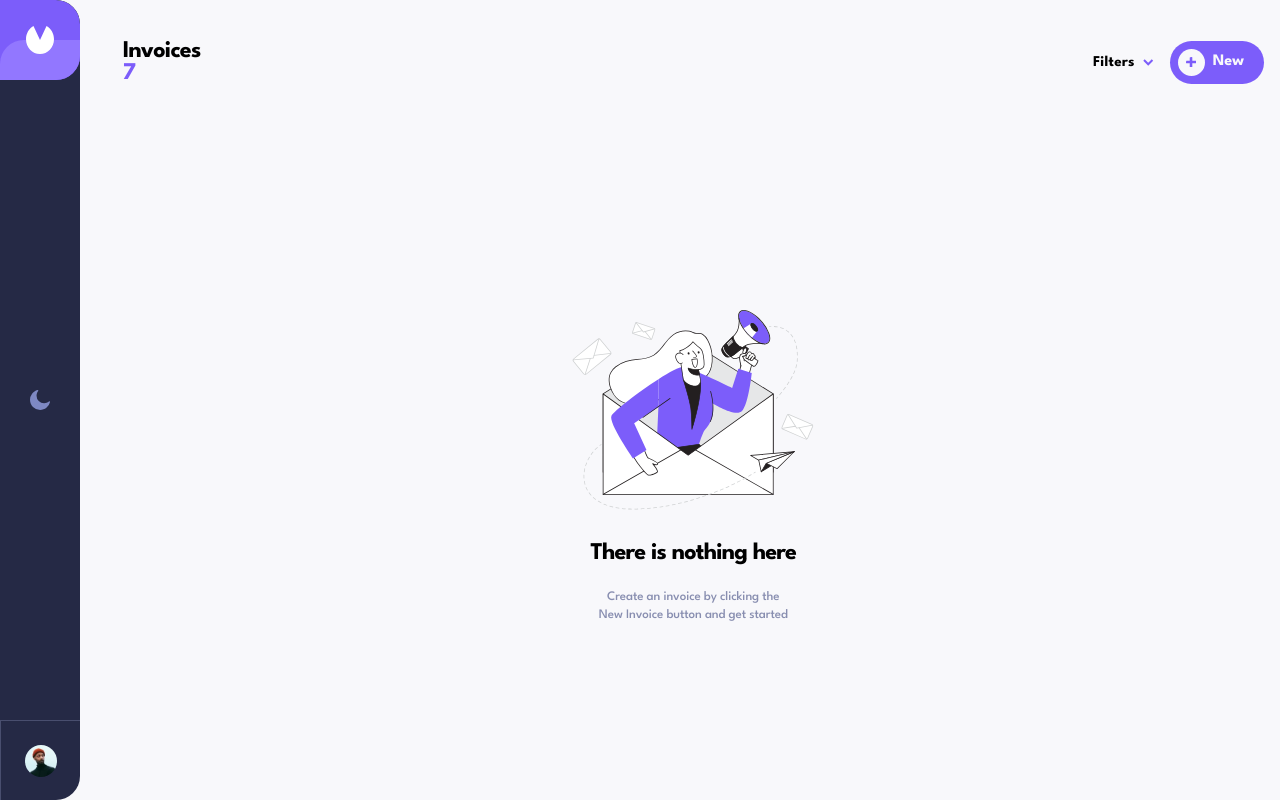
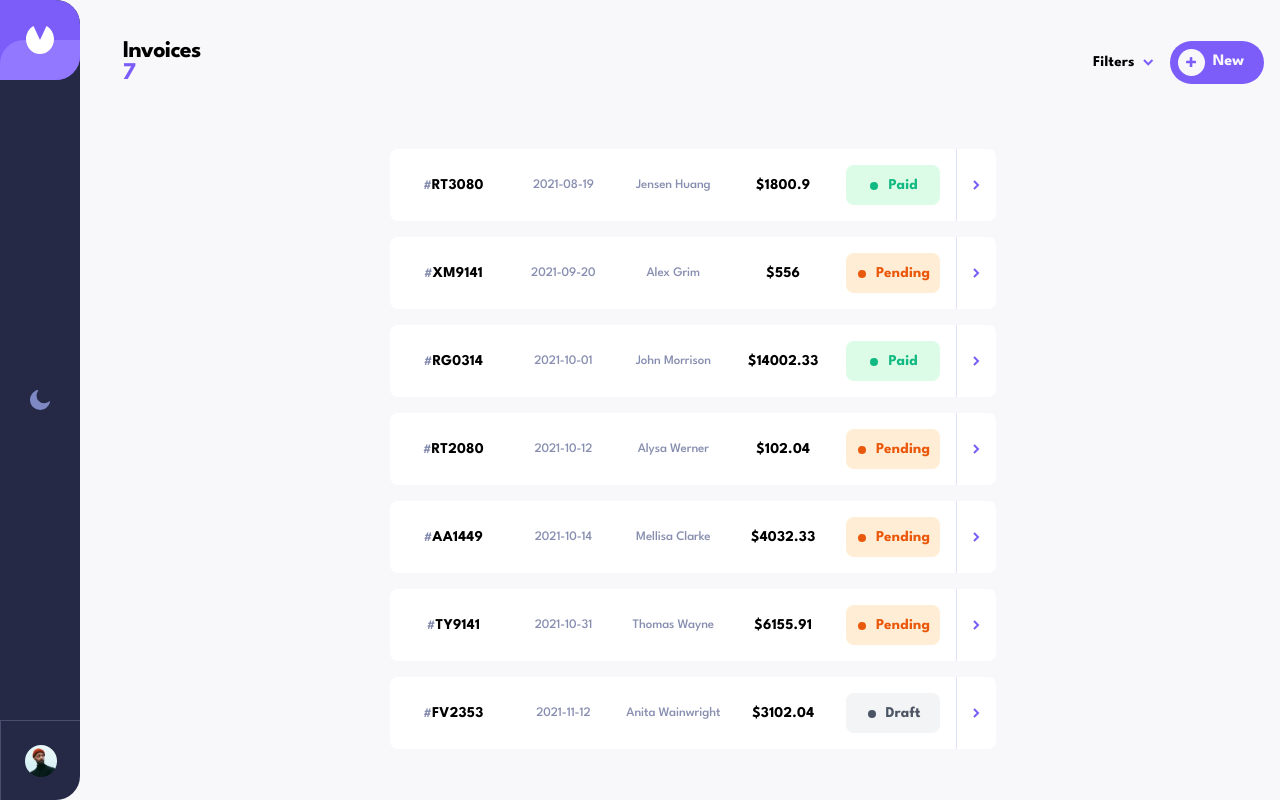
Before and after one commit to MariusHor/invoice-app, a React (Vite) app: page / in a window 1280 px wide. Built offline with nearby package versions, Linux system fonts and the light colour scheme.

Commit message:
created a custom hook the fetches data using useQuery and returns the query result. I can now use this hook throughout the app to have access to the fetched data

```diff
--- a/package.json
+++ b/package.json
@@ -26,6 +26,7 @@
     "@types/node": "^20.1.3",
     "@types/react": "^18.0.28",
     "@types/react-dom": "^18.0.11",
+    "@types/react-query": "^1.2.9",
     "@types/react-transition-group": "^4.4.6",
     "@typescript-eslint/eslint-plugin": "^5.57.1",
     "@typescript-eslint/parser": "^5.57.1",
--- a/public/data.json
+++ b/public/data.json
@@ -1,3 +1,231 @@
 [
-
-  ]
+  {
+    "id": "RT3080",
+    "createdAt": "2021-08-18",
+    "paymentDue": "2021-08-19",
+    "description": "Re-branding",
+    "paymentTerms": 1,
+    "clientName": "Jensen Huang",
+    "clientEmail": "jensenh@mail.com",
+    "status": "paid",
+    "senderAddress": {
+      "street": "19 Union Terrace",
+      "city": "London",
+      "postCode": "E1 3EZ",
+      "country": "United Kingdom"
+    },
+    "clientAddress": {
+      "street": "106 Kendell Street",
+      "city": "Sharrington",
+      "postCode": "NR24 5WQ",
+      "country": "United Kingdom"
+    },
+    "items": [
+      {
+        "name": "Brand Guidelines",
+        "quantity": 1,
+        "price": 1800.90,
+        "total": 1800.90
+      }
+    ],
+    "total": 1800.90
+  },
+  {
+    "id": "XM9141",
+    "createdAt": "2021-08-21",
+    "paymentDue": "2021-09-20",
+    "description": "Graphic Design",
+    "paymentTerms": 30,
+    "clientName": "Alex Grim",
+    "clientEmail": "alexgrim@mail.com",
+    "status": "pending",
+    "senderAddress": {
+      "street": "19 Union Terrace",
+      "city": "London",
+      "postCode": "E1 3EZ",
+      "country": "United Kingdom"
+    },
+    "clientAddress": {
+      "street": "84 Church Way",
+      "city": "Bradford",
+      "postCode": "BD1 9PB",
+      "country": "United Kingdom"
+    },
+    "items": [
+      {
+        "name": "Banner Design",
+        "quantity": 1,
+        "price": 156.00,
+        "total": 156.00
+      },
+      {
+        "name": "Email Design",
+        "quantity": 2,
+        "price": 200.00,
+        "total": 400.00
+      }
+    ],
+    "total": 556.00
+  },
+  {
+    "id": "RG0314",
+    "createdAt": "2021-09-24",
+    "paymentDue": "2021-10-01",
+    "description": "Website Redesign",
+    "paymentTerms": 7,
+    "clientName": "John Morrison",
+    "clientEmail": "jm@myco.com",
+    "status": "paid",
+    "senderAddress": {
+      "street": "19 Union Terrace",
+      "city": "London",
+      "postCode": "E1 3EZ",
+      "country": "United Kingdom"
+    },
+    "clientAddress": {
+      "street": "79 Dover Road",
+      "city": "Westhall",
+      "postCode": "IP19 3PF",
+      "country": "United Kingdom"
+    },
+    "items": [
+      {
+        "name": "Website Redesign",
+        "quantity": 1,
+        "price": 14002.33,
+        "total": 14002.33
+      }
+    ],
+    "total": 14002.33
+  },
+  {
+    "id": "RT2080",
+    "createdAt": "2021-10-11",
+    "paymentDue": "2021-10-12",
+    "description": "Logo Concept",
+    "paymentTerms": 1,
+    "clientName": "Alysa Werner",
+    "clientEmail": "alysa@email.co.uk",
+    "status": "pending",
+    "senderAddress": {
+      "street": "19 Union Terrace",
+      "city": "London",
+      "postCode": "E1 3EZ",
+      "country": "United Kingdom"
+    },
+    "clientAddress": {
+      "street": "63 Warwick Road",
+      "city": "Carlisle",
+      "postCode": "CA20 2TG",
+      "country": "United Kingdom"
+    },
+    "items": [
+      {
+        "name": "Logo Sketches",
+        "quantity": 1,
+        "price": 102.04,
+        "total": 102.04
+      }
+    ],
+    "total": 102.04
+  },
+  {
+    "id": "AA1449",
+    "createdAt": "2021-10-7",
+    "paymentDue": "2021-10-14",
+    "description": "Re-branding",
+    "paymentTerms": 7,
+    "clientName": "Mellisa Clarke",
+    "clientEmail": "mellisa.clarke@example.com",
+    "status": "pending",
+    "senderAddress": {
+      "street": "19 Union Terrace",
+      "city": "London",
+      "postCode": "E1 3EZ",
+      "country": "United Kingdom"
+    },
+    "clientAddress": {
+      "street": "46 Abbey Row",
+      "city": "Cambridge",
+      "postCode": "CB5 6EG",
+      "country": "United Kingdom"
+    },
+    "items": [
+      {
+        "name": "New Logo",
+        "quantity": 1,
+        "price": 1532.33,
+        "total": 1532.33
+      },
+      {
+        "name": "Brand Guidelines",
+        "quantity": 1,
+        "price": 2500.00,
+        "total": 2500.00
+      }
+    ],
+    "total": 4032.33
+  },
+  {
+    "id": "TY9141",
+    "createdAt": "2021-10-01",
+    "paymentDue": "2021-10-31",
+    "description": "Landing Page Design",
+    "paymentTerms": 30,
+    "clientName": "Thomas Wayne",
+    "clientEmail": "thomas@dc.com",
+    "status": "pending",
+    "senderAddress": {
+      "street": "19 Union Terrace",
+      "city": "London",
+      "postCode": "E1 3EZ",
+      "country": "United Kingdom"
+    },
+    "clientAddress": {
+      "street": "3964  Queens Lane",
+      "city": "Gotham",
+      "postCode": "60457",
+      "country": "United States of America"
+    },
+    "items": [
+      {
+        "name": "Web Design",
+        "quantity": 1,
+        "price": 6155.91,
+        "total": 6155.91
+      }
+    ],
+    "total": 6155.91
+  },
+  {
+    "id": "FV2353",
+    "createdAt": "2021-11-05",
+    "paymentDue": "2021-11-12",
+    "description": "Logo Re-design",
+    "paymentTerms": 7,
+    "clientName": "Anita Wainwright",
+    "clientEmail": "",
+    "status": "draft",
+    "senderAddress": {
+      "street": "19 Union Terrace",
+      "city": "London",
+      "postCode": "E1 3EZ",
+      "country": "United Kingdom"
+    },
+    "clientAddress": {
+      "street": "",
+      "city": "",
+      "postCode": "",
+      "country": ""
+    },
+    "items": [
+      {
+        "name": "Logo Re-design",
+        "quantity": 1,
+        "price": 3102.04,
+        "total": 3102.04
+      }
+    ],
+    "total": 3102.04
+  }
+]
--- a/src/App.tsx
+++ b/src/App.tsx
@@ -7,7 +7,7 @@ const queryClient = new QueryClient({
   defaultOptions: {
     queries: {
       useErrorBoundary: true,
-      staleTime: Infinity,
+      staleTime: 1000 * 20,
       cacheTime: Infinity,
     },
   },
@@ -15,13 +15,15 @@ const queryClient = new QueryClient({
 
 const App = (): JSX.Element => {
   return (
-    <QueryClientProvider client={queryClient}>
+    <>
       <Navbar />
-      <Header />
-      <ErrorBoundary>
-        <InvoiceList />
-      </ErrorBoundary>
-    </QueryClientProvider>
+      <QueryClientProvider client={queryClient}>
+        <Header />
+        <ErrorBoundary>
+          <InvoiceList />
+        </ErrorBoundary>
+      </QueryClientProvider>
+    </>
   );
 };
 
--- a/src/components/Header.tsx
+++ b/src/components/Header.tsx
@@ -1,12 +1,15 @@
 import { Filters } from "./Filters";
 import { ButtonAdd } from "./ButtonAdd";
+import { useInvoices } from "src/hooks/useInvoices";
 
 const Header = (): JSX.Element => {
+  const { data } = useInvoices();
+
   return (
     <header className="max-h-18 container mx-auto mt-6 flex h-fit w-full items-center justify-between gap-4 p-4 lg:col-span-11">
       <div>
         <h1 className="heading-md">Invoices</h1>
-        <p className="heading-md text-primary-600">7</p>
+        <p className="heading-md text-primary-600">{data?.length ?? 0}</p>
       </div>
       <Filters />
       <ButtonAdd />
--- a/src/components/InvoiceList.tsx
+++ b/src/components/InvoiceList.tsx
@@ -1,21 +1,19 @@
-import { useQuery } from "@tanstack/react-query";
-import fetchInvoices from "src/api/fetchInvoices";
 import Invoice from "./Invoice";
 import { InvoiceResult } from "src/types/types";
 import { InvoiceListFallback } from "./InvoiceListFallback";
+import { useInvoices } from "src/hooks/useInvoices";
+import Spinner from "./Spinner";
 
 const InvoiceList = (): JSX.Element => {
-  const results = useQuery(["invoices"], fetchInvoices);
+  const invoices = useInvoices();
 
-  if (results.isLoading) {
-    return (
-      <span className="loader m-4 mx-auto max-w-4xl flex-col gap-4 lg:col-span-11 lg:col-start-2 lg:row-span-5 lg:row-start-2"></span>
-    );
+  if (invoices.isLoading) {
+    return <Spinner />;
   }
 
-  return results.data.length ? (
+  return invoices.data.length ? (
     <ul className="m-4 mx-auto flex max-w-4xl flex-col gap-4 lg:col-span-11 lg:col-start-2 lg:row-span-5 lg:row-start-2">
-      {results.data.map((result: InvoiceResult) => (
+      {invoices.data.map((result: InvoiceResult) => (
         <Invoice
           key={result.id}
           id={result.id}
--- /dev/null
+++ b/src/components/Spinner.tsx
@@ -0,0 +1,7 @@
+const Spinner = (): React.JSX.Element => {
+  return (
+    <span className="loader m-4 mx-auto max-w-4xl flex-col gap-4 lg:col-span-11 lg:col-start-2 lg:row-span-5 lg:row-start-2"></span>
+  );
+};
+
+export default Spinner;
--- /dev/null
+++ b/src/hooks/useInvoices.tsx
@@ -0,0 +1,8 @@
+import { useQuery } from "@tanstack/react-query";
+import fetchInvoices from "src/api/fetchInvoices";
+
+export const useInvoices = () =>
+  useQuery({
+    queryKey: ["invoices"],
+    queryFn: fetchInvoices,
+  });
```
Also changed, not shown: 1 other file (tests, documents, lock files or other folders).
